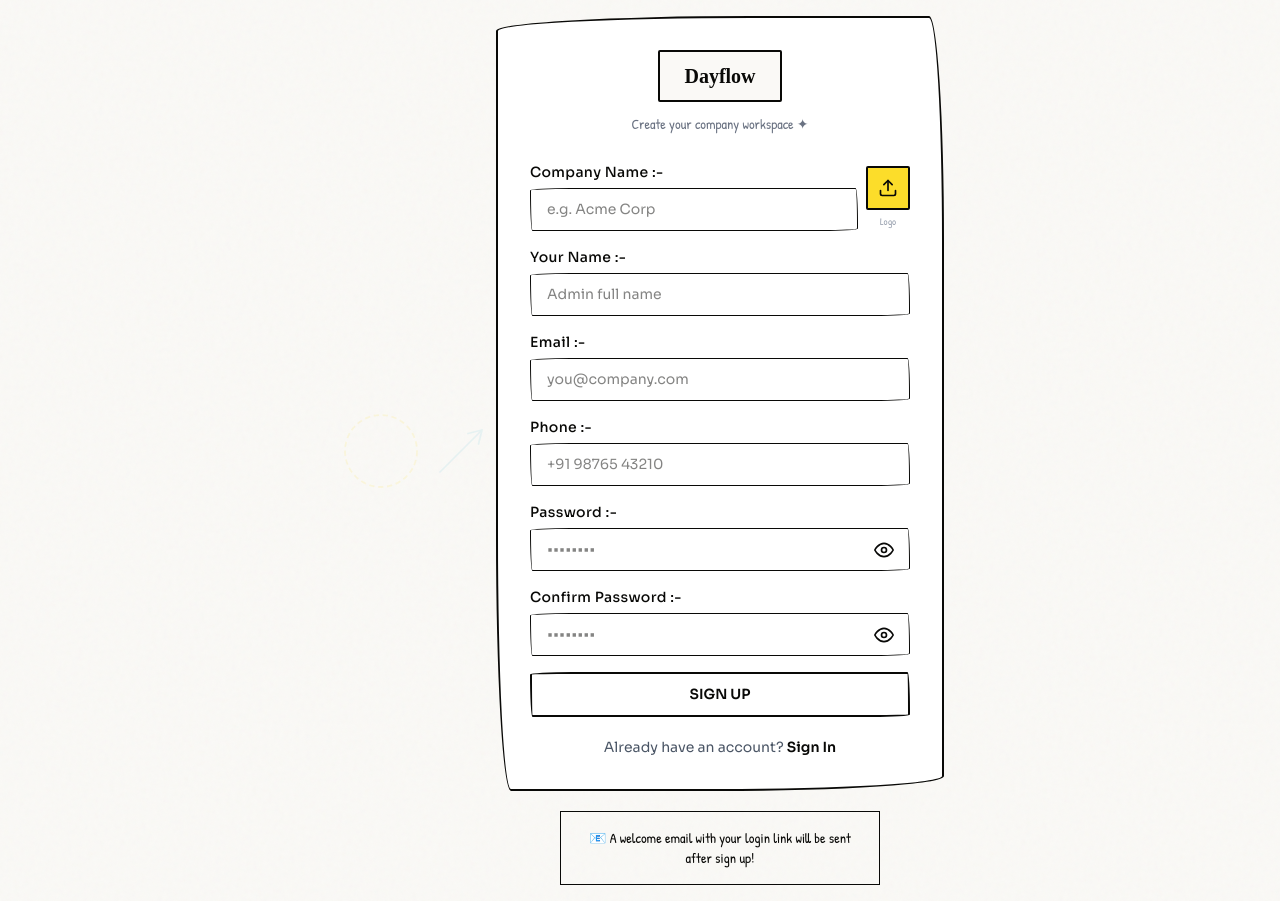
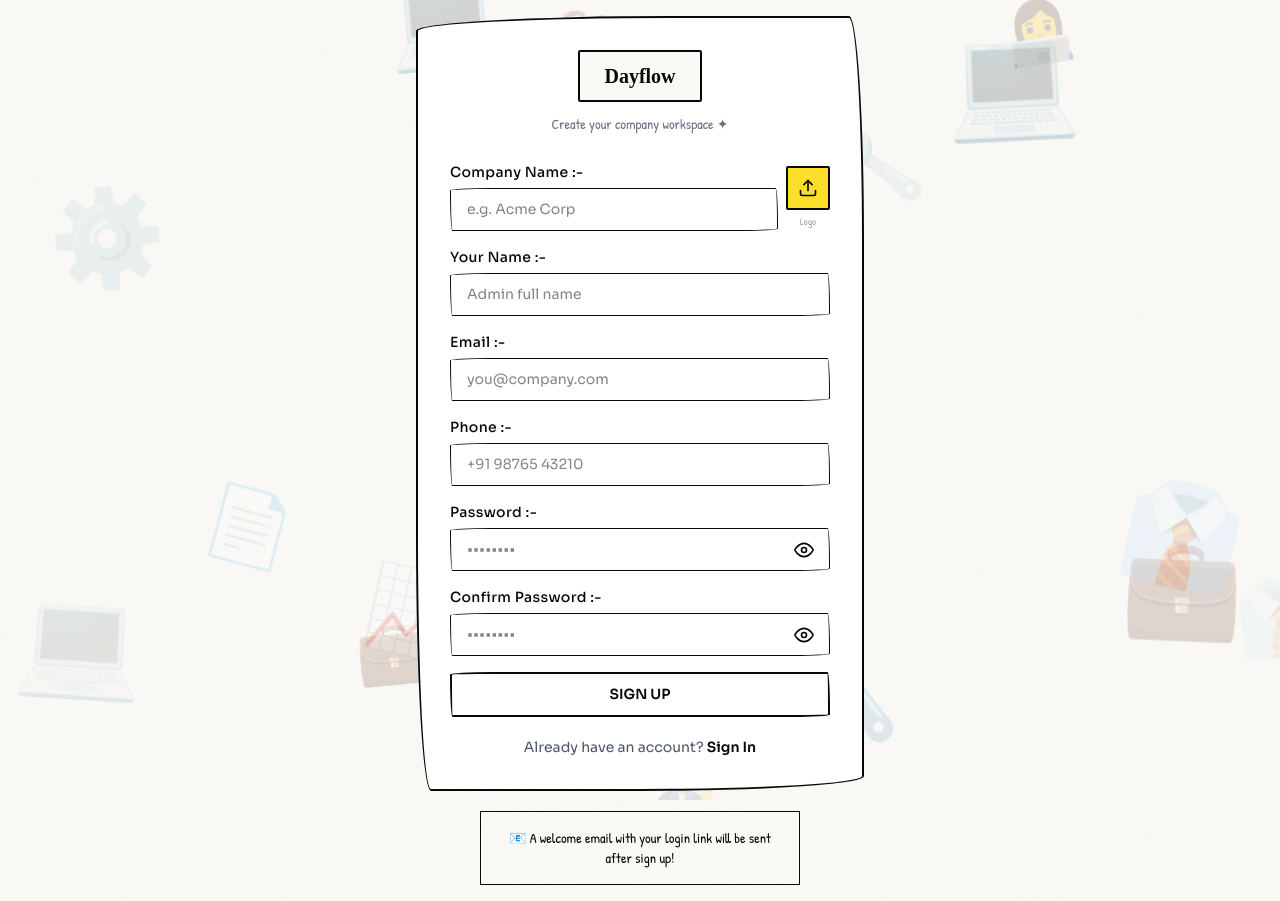
Before and after one commit to mujahiddxd/odoo-banglore-dayflow, a Next.js app: page /signup in a window 1280 px wide. Built offline with nearby package versions, Linux system fonts and the light colour scheme; a web font is replaced by a local one.

Commit message:
feat: add floating tech and HR emojis background to auth pages

```diff
--- a/src/app/signin/page.tsx
+++ b/src/app/signin/page.tsx
@@ -5,6 +5,7 @@
 import SketchyButton from '@/components/SketchyButton';
 import SketchyInput from '@/components/SketchyInput';
 import Link from 'next/link';
+import FloatingBackground from '@/components/FloatingBackground';
 
 function SignInForm() {
   const router = useRouter();
@@ -47,16 +48,10 @@
   };
 
   return (
-    <div className="min-h-screen paper-bg flex items-center justify-center p-4">
-      {/* Decorative doodles */}
-      <svg className="doodle-arrow" style={{ top: '15%', left: '8%', opacity: 0.15 }} width="80" height="80" viewBox="0 0 100 100">
-        <path d="M10,50 Q50,10 90,50 Q50,90 10,50" fill="none" stroke="var(--uxsg-yellow)" strokeWidth="2" strokeDasharray="4,4" />
-      </svg>
-      <svg className="doodle-arrow" style={{ bottom: '20%', right: '10%', opacity: 0.15 }} width="60" height="60" viewBox="0 0 100 100">
-        <path d="M20,80 L80,20 M80,20 L60,25 M80,20 L75,40" fill="none" stroke="var(--uxsg-teal)" strokeWidth="2.5" strokeLinecap="round" />
-      </svg>
+    <div className="min-h-screen paper-bg flex items-center justify-center p-4 relative overflow-hidden">
+      <FloatingBackground />
 
-      <div className="w-full max-w-md animate-slide-up">
+      <div className="w-full max-w-md animate-slide-up relative z-10">
         {/* Card */}
         <div className="sketchy-card p-8 relative">
           {/* Tape corners */}
--- a/src/app/signup/page.tsx
+++ b/src/app/signup/page.tsx
@@ -5,6 +5,7 @@
 import Link from 'next/link';
 import SketchyButton from '@/components/SketchyButton';
 import SketchyInput from '@/components/SketchyInput';
+import FloatingBackground from '@/components/FloatingBackground';
 
 export default function SignUpPage() {
   const router = useRouter();
@@ -75,16 +76,10 @@
   };
 
   return (
-    <div className="min-h-screen paper-bg flex items-center justify-center p-4">
-      {/* Decorative doodles */}
-      <svg className="doodle-arrow" style={{ top: '10%', left: '5%', opacity: 0.12 }} width="90" height="90" viewBox="0 0 100 100">
-        <circle cx="50" cy="50" r="40" fill="none" stroke="var(--uxsg-yellow)" strokeWidth="2" strokeDasharray="6,4" />
-      </svg>
-      <svg className="doodle-arrow" style={{ bottom: '15%', right: '8%', opacity: 0.12 }} width="70" height="70" viewBox="0 0 100 100">
-        <path d="M20,80 L80,20 M80,20 L60,25 M80,20 L75,40" fill="none" stroke="var(--uxsg-teal)" strokeWidth="2.5" strokeLinecap="round" />
-      </svg>
+    <div className="min-h-screen paper-bg flex items-center justify-center p-4 relative overflow-hidden">
+      <FloatingBackground />
 
-      <div className="w-full max-w-md animate-slide-up">
+      <div className="w-full max-w-md animate-slide-up relative z-10">
         <div className="sketchy-card p-8 relative">
           {/* Tape corners */}
           <div className="tape-corner tape-corner-tl" />
--- /dev/null
+++ b/src/components/FloatingBackground.tsx
@@ -0,0 +1,65 @@
+"use client";
+
+import { useEffect, useState } from "react";
+
+const EMOJIS = ["💼", "📈", "👩‍💻", "⚙️", "🔧", "🚀", "📄", "👔", "👨‍🔧", "💻"];
+
+export default function FloatingBackground() {
+  const [mounted, setMounted] = useState(false);
+  const [items, setItems] = useState<{ id: number; emoji: string; x: number; y: number; duration: number; delay: number; scale: number; opacity: number }[]>([]);
+
+  useEffect(() => {
+    // Generate random items only on the client side to avoid hydration mismatch
+    const generatedItems = Array.from({ length: 20 }).map((_, i) => ({
+      id: i,
+      emoji: EMOJIS[Math.floor(Math.random() * EMOJIS.length)],
+      x: Math.random() * 100, // percentage left
+      y: Math.random() * 100, // percentage top
+      duration: 15 + Math.random() * 25, // 15-40 seconds
+      delay: Math.random() * -20, // negative delay so they start immediately at different phases
+      scale: 0.8 + Math.random() * 1.5,
+      opacity: 0.1 + Math.random() * 0.15,
+    }));
+    setItems(generatedItems);
+    setMounted(true);
+  }, []);
+
+  if (!mounted) return null;
+
+  return (
+    <div className="fixed inset-0 pointer-events-none z-0 overflow-hidden">
+      {items.map((item) => (
+        <div
+          key={item.id}
+          className="absolute text-5xl font-headline"
+          style={{
+            left: `${item.x}%`,
+            top: `${item.y}%`,
+            opacity: item.opacity,
+            animation: `float-anim ${item.duration}s ease-in-out infinite alternate ${item.delay}s`,
+          }}
+        >
+          <div style={{ transform: `scale(${item.scale})` }}>
+            {item.emoji}
+          </div>
+        </div>
+      ))}
+      <style jsx>{`
+        @keyframes float-anim {
+          0% {
+            transform: translate(0, 0) rotate(0deg);
+          }
+          33% {
+            transform: translate(40px, -60px) rotate(15deg);
+          }
+          66% {
+            transform: translate(-30px, -30px) rotate(-10deg);
+          }
+          100% {
+            transform: translate(20px, 50px) rotate(5deg);
+          }
+        }
+      `}</style>
+    </div>
+  );
+}
```
